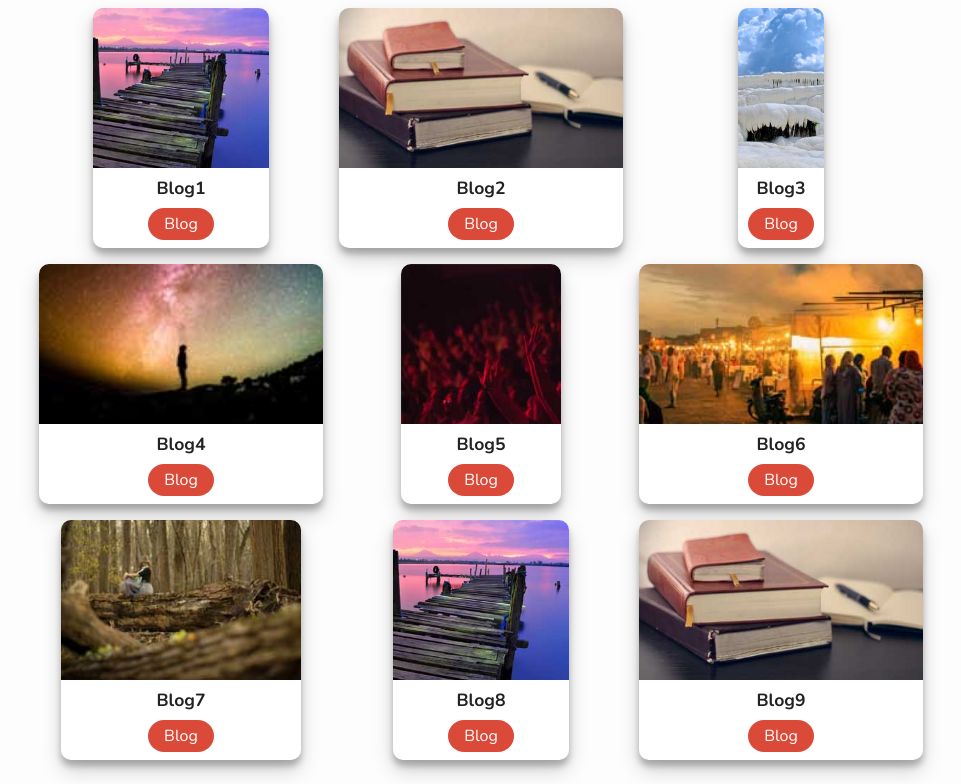
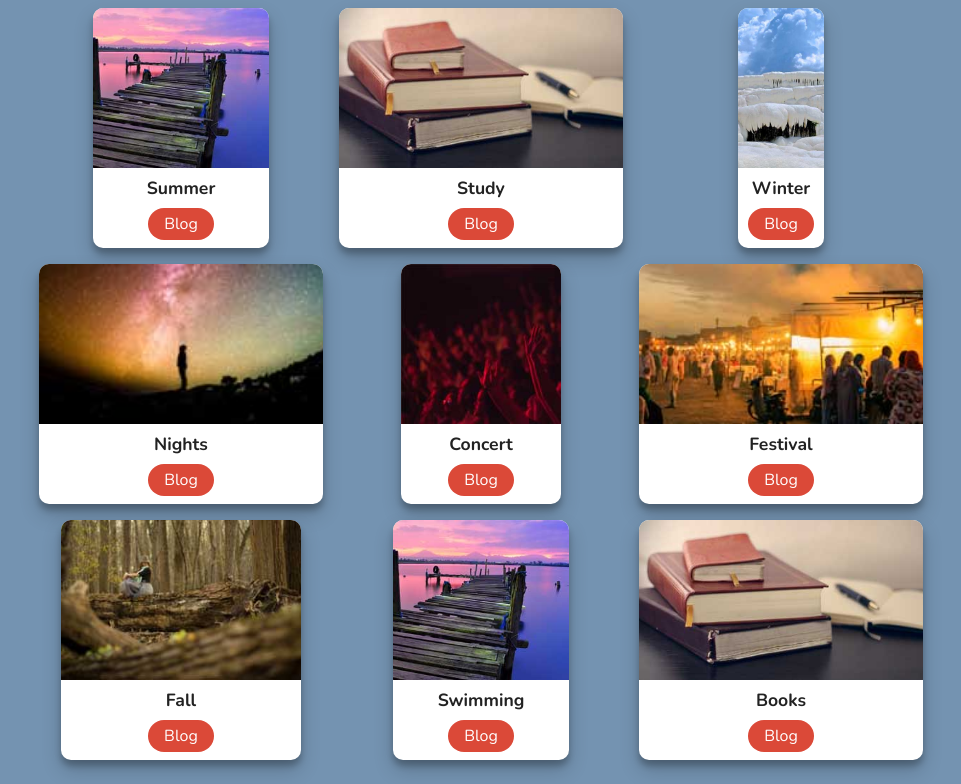
Before and after one commit to dacicus75/progressiveWebApp, a plain HTML site: page index.html in a window 1280 px wide. Shown: the part 56-840 px from the top of the page, without its empty margins (159-1120 px from the left). Drawn offline with nearby package versions, Linux system fonts and the light colour scheme.

Commit message:
added manifest.json file

```diff
--- a/css/style.css
+++ b/css/style.css
@@ -5,7 +5,7 @@
   box-sizing: border-box;
 }
 body {
-  background: #fdfdfd;
+  background: #7493b1;
   font-family: "Nunito", sans-serif;
   font-size: 1rem;
 }
--- a/index.html
+++ b/index.html
@@ -10,7 +10,7 @@
   <body>
     <main>
       <nav>
-        <h1>Something goes here</h1>
+        <h1>Dev Blogs</h1>
         <ul>
           <li>Home</li>
           <li>About</li>
--- a/js/app.js
+++ b/js/app.js
@@ -1,14 +1,14 @@
 const container = document.querySelector(".container")
 const blogs = [
-  { name: "Blog1", image: "images/example-blog01.jpg" },
-  { name: "Blog2", image: "images/example-blog02.jpg" },
-  { name: "Blog3", image: "images/example-blog03.jpg" },
-  { name: "Blog4", image: "images/example-blog04.jpg" },
-  { name: "Blog5", image: "images/example-blog05.jpg" },
-  { name: "Blog6", image: "images/example-blog06.jpg" },
-  { name: "Blog7", image: "images/example-blog07.jpg" },
-  { name: "Blog8", image: "images/example-blog01.jpg" },
-  { name: "Blog9", image: "images/example-blog02.jpg" },
+  { name: "Summer", image: "images/example-blog01.jpg" },
+  { name: "Study", image: "images/example-blog02.jpg" },
+  { name: "Winter", image: "images/example-blog03.jpg" },
+  { name: "Nights", image: "images/example-blog04.jpg" },
+  { name: "Concert", image: "images/example-blog05.jpg" },
+  { name: "Festival", image: "images/example-blog06.jpg" },
+  { name: "Fall", image: "images/example-blog07.jpg" },
+  { name: "Swimming", image: "images/example-blog01.jpg" },
+  { name: "Books", image: "images/example-blog02.jpg" },
 ]
 
 const showBlogs = () => {
```
Also changed, not shown: manifest.json (added).
